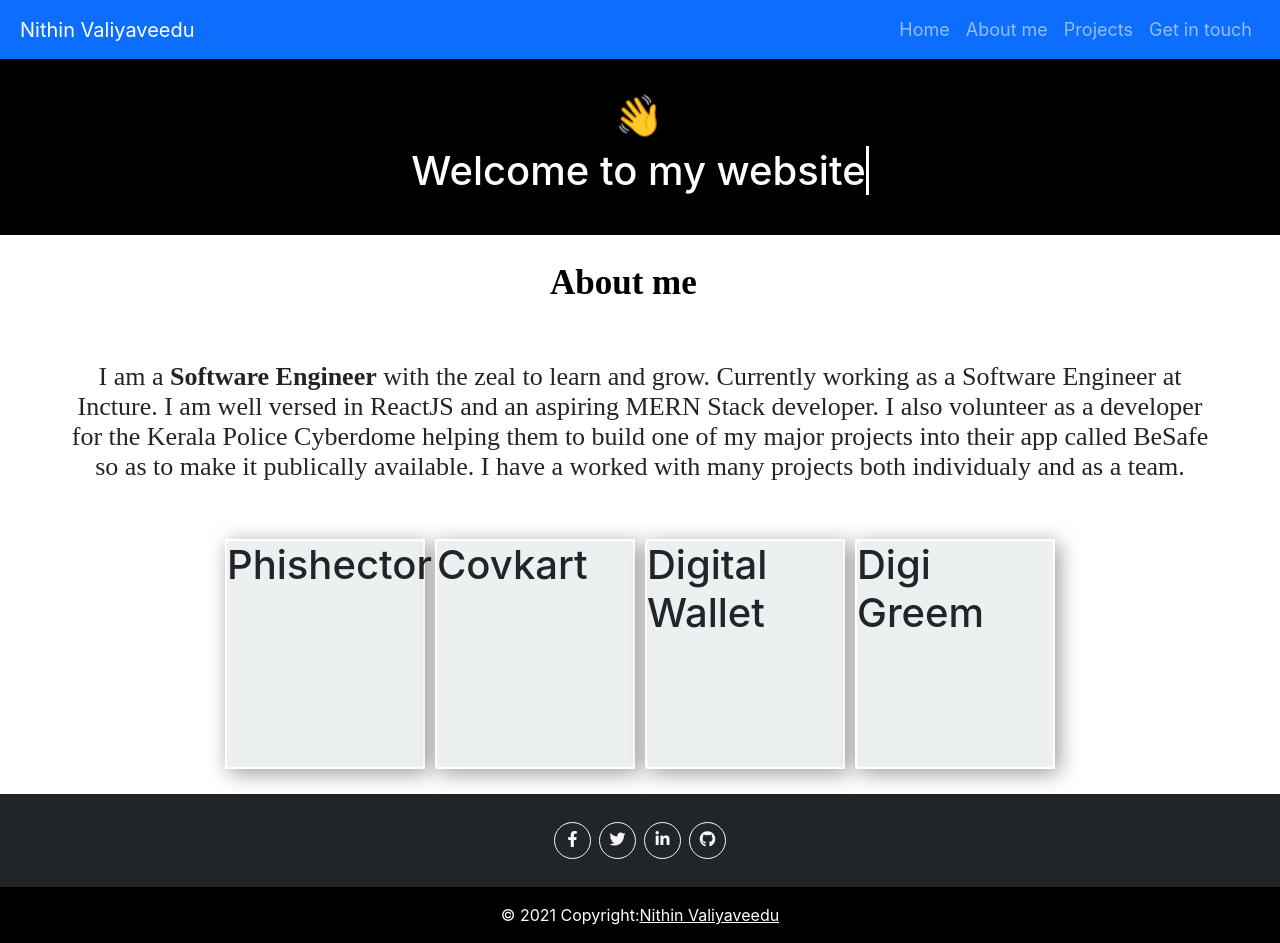
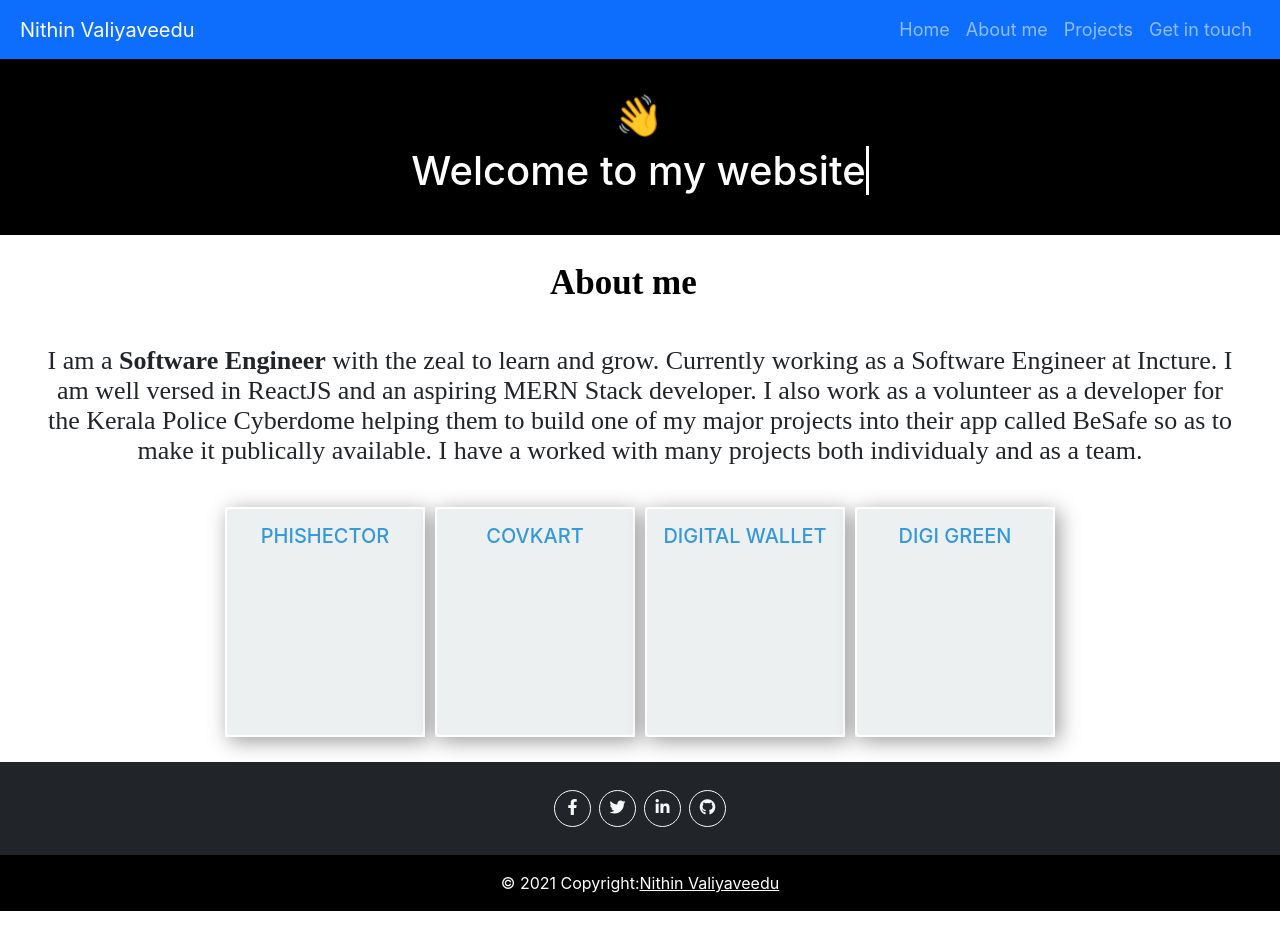
Before and after one commit to Nithin-Valiyaveedu/portfolio-web, a React (Create React App) app: page / in a window 1280 px wide. After the commit the page ends 911 px from the top, so only its background shows below. Built offline with nearby package versions, Linux system fonts and the light colour scheme.

Commit message:
styled card heading

```diff
--- a/src/App.css
+++ b/src/App.css
@@ -25,10 +25,6 @@
 .dropdown-menu a:hover{
   color: white;
 }
-
-
-
-
 
 /* hero container */
 .containerhero{
@@ -78,7 +74,7 @@
 .text-content{
   font: 26px / 30px "Source Sans Pro", sans-serif;
   text-align: center;
-  padding: 2rem 2rem;
+  padding: 1rem 1rem;
   font-family: 'Caveat', cursive;
   margin-left: 30px;
   margin-right: 30px;
--- a/src/Box.scss
+++ b/src/Box.scss
@@ -45,7 +45,7 @@ $colorSecundaryDarker : #9b59b6;
 	cursor: pointer;
 
 	&:hover {
-		transform: rotatey(30deg) translatex(0px) translatey(0px);
+		transform: rotatey(20deg) translatex(0px) translatey(0px);
 	}
 
 	&.open {
@@ -77,10 +77,8 @@ $colorSecundaryDarker : #9b59b6;
 		.title {
 			width: 100%;
 			position: absolute;
-			top: 50%;
-			left: 0;
 			text-transform: uppercase;
-			font-size: 12px;
+			font-size: 20px;
 			margin: 15px 0 0 0;
 			text-align: center;
 			color: $colorMain;
--- a/src/components/Hero.js
+++ b/src/components/Hero.js
@@ -9,7 +9,7 @@ const Hero =()=>{
                 I am a <b>Software Engineer</b> with the zeal to learn and grow.
                 Currently working as a Software Engineer at Incture. I am well versed in ReactJS
                 and an aspiring MERN Stack developer.
-                I also volunteer as a developer for the Kerala Police Cyberdome helping them to
+                I also work as a volunteer as a developer for the Kerala Police Cyberdome helping them to
                 build one of my major projects into their app called BeSafe so as to make it publically available.
                 I have a worked with many projects both individualy and as a team.
         </div>
--- a/src/components/HeroSection.js
+++ b/src/components/HeroSection.js
@@ -14,6 +14,7 @@ const HeroSection =()=>{
       </div>
 
 
+
     )
 }
 
--- a/src/components/Navbar.js
+++ b/src/components/Navbar.js
@@ -1,7 +1,7 @@
 import React from "react";
 //import "../App.css"
 
-const Navbar = ()=>{
+const Navbar=()=>{
     return(
     <nav id="navbar_top" className="navbar navbar-expand-lg navbar-dark bg-primary">
 
--- a/src/components/Projects.js
+++ b/src/components/Projects.js
@@ -11,7 +11,8 @@ const Projects=()=>{
 
 	<div class="element-card">
 		<div class="front-facing">
-			<h1 class="">Phishector</h1>
+			<h1 class="title">Phishector</h1>
+
 		</div>
 		<div class="back-facing">
 			<p>Copper is a chemical element with symbol Cu (from Latin: cuprum) and atomic number 29. It is a soft, malleable, and ductile metal with very high thermal and electrical conductivity.</p>
@@ -21,7 +22,7 @@ const Projects=()=>{
 
 	<div class="element-card">
 		<div class="front-facing">
-			<h1 class="">Covkart</h1>
+			<h1 class="title">Covkart</h1>
 		</div>
 		<div class="back-facing">
 			<p>Copper is a chemical element with symbol Cu (from Latin: cuprum) and atomic number 29. It is a soft, malleable, and ductile metal with very high thermal and electrical conductivity.</p>
@@ -31,7 +32,7 @@ const Projects=()=>{
 
 	<div class="element-card">
 		<div class="front-facing">
-			<h1 class="">Digital Wallet</h1>
+			<h1 class="title">Digital Wallet</h1>
 		</div>
 		<div class="back-facing">
 			<p>Copper is a chemical element with symbol Cu (from Latin: cuprum) and atomic number 29. It is a soft, malleable, and ductile metal with very high thermal and electrical conductivity.</p>
@@ -41,7 +42,7 @@ const Projects=()=>{
 
 	<div class="element-card">
 		<div class="front-facing">
-			<h1 class="">Digi Greem</h1>
+			<h1 class="title">Digi Green</h1>
 		</div>
 		<div class="back-facing">
 			<p>Copper is a chemical element with symbol Cu (from Latin: cuprum) and atomic number 29. It is a soft, malleable, and ductile metal with very high thermal and electrical conductivity.</p>
```
